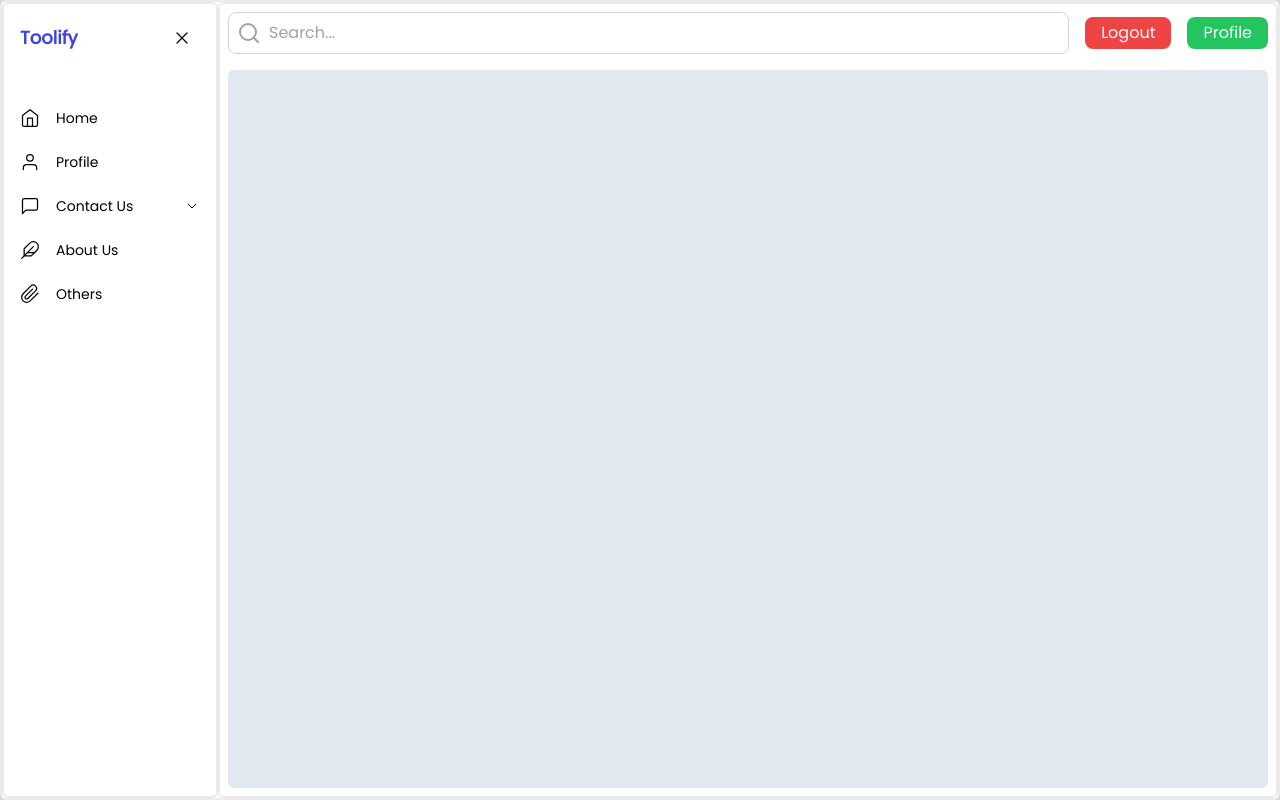
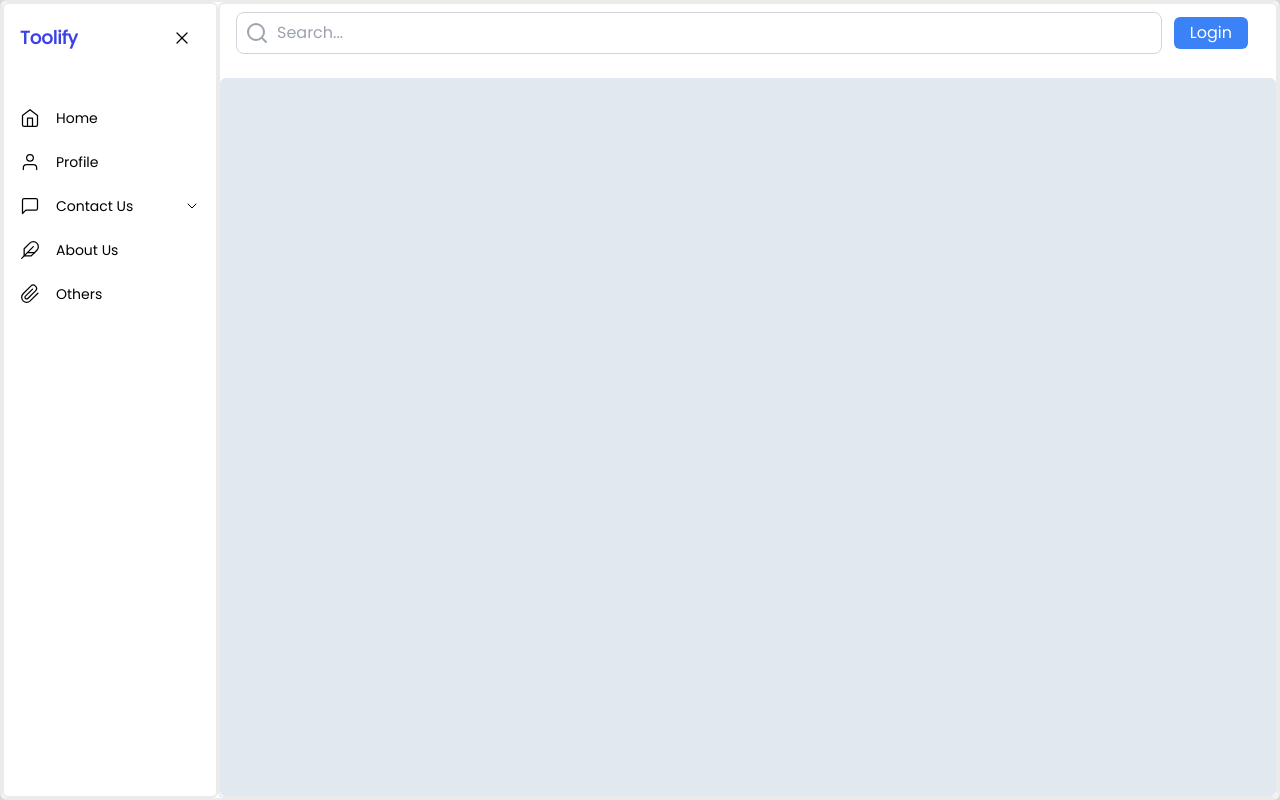
Before and after one commit to OmkarGhadge24/toolify, a React (Create React App) app in the folder frontend/: page / in a window 1280 px wide. Built offline with nearby package versions, Linux system fonts and the light colour scheme.

Commit message:
Navbar completed

```diff
--- a/frontend/package.json
+++ b/frontend/package.json
@@ -3,6 +3,7 @@
   "version": "0.1.0",
   "private": true,
   "dependencies": {
+    "@headlessui/react": "^2.2.0",
     "cra-template": "1.2.0",
     "react": "^19.0.0",
     "react-dom": "^19.0.0",
--- a/frontend/src/components/Menu.jsx
+++ b/frontend/src/components/Menu.jsx
@@ -9,35 +9,23 @@ import {
   FiFeather,
   FiPaperclip,
 } from "react-icons/fi";
+import { Link } from "react-router-dom";
 
 const Menu = ({ isOpen, setIsOpen }) => {
   const [activeDropdown, setActiveDropdown] = useState("");
 
   const navItems = [
-    { title: "Home",
-      icon: FiHome,
-      hasDropdown: false
-    },
-    {
-      title: "Profile",
-      icon: FiUser,
-      hasDropdown: false,
-    },
+    { title: "Home", icon: FiHome, hasDropdown: false, route: "/" },
+    { title: "Profile", icon: FiUser, hasDropdown: false, route: "/profile" },
     {
       title: "Contact Us",
       icon: FiMessageSquare,
       hasDropdown: true,
+      route: "/contactus",
       dropdownItems: ["Email", "LinkedIn", "GitHub"],
     },
-    { title: "About Us",
-      icon: FiFeather,
-      hasDropdown: false
-    },
-    {
-      title: "Others",
-      icon: FiPaperclip,
-      hasDropdown: false,
-    },
+    { title: "About Us", icon: FiFeather, hasDropdown: false, route: "/about" },
+    { title: "Others", icon: FiPaperclip, hasDropdown: false, route: "/others" },
   ];
 
   return (
@@ -71,6 +59,7 @@ const Menu = ({ isOpen, setIsOpen }) => {
         {navItems.map((item) => (
           <div key={item.title}>
             {/* Main Menu Item */}
+            <Link to={item.route}>
               <div
                 className="px-4 py-3 hover:bg-[#F3F5F7] cursor-pointer flex items-center justify-between"
                 onClick={() =>
@@ -101,17 +90,17 @@ const Menu = ({ isOpen, setIsOpen }) => {
                   />
                 )}
               </div>
+            </Link>
 
             {/* Dropdown Items */}
             {item.hasDropdown && isOpen && activeDropdown === item.title && (
               <div className="bg-[#f5f5f5] overflow-hidden transition-all duration-200">
                 {item.dropdownItems.map((dropdownItem) => (
-                  <div
-                    key={dropdownItem}
-                    className="px-11 py-2 hover:bg-[#f1f1f1] cursor-pointer text-sm"
-                  >
+                  <Link to={item.route} key={dropdownItem}>
+                    <div className="px-11 py-2 hover:bg-[#f1f1f1] cursor-pointer text-sm">
                       {dropdownItem}
                     </div>
+                  </Link>
                 ))}
               </div>
             )}
--- a/frontend/src/components/Navbar.jsx
+++ b/frontend/src/components/Navbar.jsx
@@ -1,91 +1,62 @@
 import React, { useState } from "react";
 import { FiSearch } from "react-icons/fi";
+import { FaUserCircle } from "react-icons/fa";
+import { Popover, PopoverButton, PopoverPanel } from "@headlessui/react";
+import { Link } from "react-router-dom";
 
 const Navbar = () => {
-  const [isLoggedIn, setIsLoggedIn] = useState(true);
+  const [isLoggedIn, setIsLoggedIn] = useState(false);
 
   const handleLoginLogout = () => {
     setIsLoggedIn(!isLoggedIn);
   };
 
   return (
-    <div className="navbar">
-      {/* Desktop Navbar */}
-      <div className="hidden md:flex md:gap-4 items-center justify-between min-w-7xl mx-auto">
+    <div className="navbar flex items-center justify-between py-2 px-4 md:pr-7 gap-3">
       <div className="flex-1 flex items-center border border-gray-300 rounded-lg px-2 text-gray-700">
-          <FiSearch size={24} className="text-[#9CA3AF]" />
+        <FiSearch size={24} className="text-[#9CA3AF] shrink-0 cursor-pointer" />
         <input
           type="text"
           placeholder="Search..."
-            className="p-2 focus:outline-none"
+          className="p-2 focus:outline-none w-full"
         />
       </div>
-        <div className="flex gap-4">
+      <div className="shrink-0">
         {!isLoggedIn ? (
-            <>
           <button
-                className="px-4 py-1 bg-blue-500 text-white rounded-lg hover:bg-blue-600"
+            className="px-4 py-1 bg-blue-500 text-md text-white rounded-md hover:bg-blue-600 transition"
             onClick={handleLoginLogout}
           >
             Login
           </button>
-              <button className="px-4 py-1 bg-gray-500 text-white rounded-lg hover:bg-gray-600">
-                Signup
-              </button>
-            </>
         ) : (
-            <>
-              <button
-                className="px-4 py-1 bg-red-500 text-white rounded-lg hover:bg-red-600"
-                onClick={handleLoginLogout}
+          <div className="w-8 h-8 md:w-10 md:h-10 rounded-full overflow-hidden flex items-center justify-center cursor-pointer">
+            <Popover className="relative">
+              <PopoverButton className="flex text-[#3B40E8] items-center justify-center text-3xl md:text-4xl">
+                <FaUserCircle />
+              </PopoverButton>
+              <PopoverPanel
+                anchor="bottom"
+                className="flex flex-col bg-[#D1D1D1] opacity-70 mt-2 items-start rounded-md shadow-md"
+              >
+                <div className="flex flex-col space-y-1 p-1 md:p-2 text-sm md:text-base">
+                  <Link
+                    to="/profile"
+                    className="hover:bg-[#B6B6B6] px-2 md:px-3 py-1 rounded-md transition-colors"
+                  >
+                    Profile
+                  </Link>
+                  <Link
+                    to="/"
+                    className="hover:bg-[#B6B6B6] px-2 md:px-3 py-1 rounded-md transition-colors"
                   >
                     Logout
-              </button>
-              <button className="px-4 py-1 bg-green-500 text-white rounded-lg hover:bg-green-600">
-                Profile
-              </button>
-            </>
+                  </Link>
+                </div>
+              </PopoverPanel>
+            </Popover>
+          </div>
         )}
-        </div>
-      </div>
-
-      {/* Mobile Navbar */}
-      <div className="flex flex-col md:hidden gap-4">
-        <div className="flex-1 flex items-center border border-gray-300 rounded-lg px-2 text-gray-700">
-          <FiSearch size={24} className="text-[#9CA3AF]" />
-          <input
-            type="text"
-            placeholder="Search..."
-            className="p-2 focus:outline-none"
-          />
-        </div>
-        <div className="flex justify-around">
-          {!isLoggedIn ? (
-            <>
-              <button
-                className="px-4 py-1 bg-blue-500 text-white rounded-lg hover:bg-blue-600"
-                onClick={handleLoginLogout}
-              >
-                Login
-              </button>
-              <button className="px-4 py-1 bg-gray-500 text-white rounded-lg hover:bg-gray-600">
-                Signup
-              </button>
-            </>
-          ) : (
-            <>
-              <button
-                className="px-4 py-1 bg-red-500 text-white rounded-lg hover:bg-red-600"
-                onClick={handleLoginLogout}
-              >
-                Logout
-              </button>
-              <button className="px-4 py-1 bg-green-500 text-white rounded-lg hover:bg-green-600">
-                Profile
-              </button>
-            </>
-          )}
-        </div>
       </div>
     </div>
   );
--- a/frontend/src/pages/Home.jsx
+++ b/frontend/src/pages/Home.jsx
@@ -8,7 +8,7 @@ const Home = () => {
     <div className="w-full flex-1 transition-all duration-300 bg-[#dadada] h-full overflow-hidden">
       <div className="bg-white w-full border-2 rounded-md border-[rgba(0,0,0,0.08)] h-full shadow-sm flex">
         <Menu isOpen={isOpen} setIsOpen={setIsOpen} />
-        <div className="w-full flex flex-col gap-4 bg-white border-2 rounded-md border-[rgba(0,0,0,0.08)] p-2">
+        <div className="w-full flex flex-col gap-4 bg-white border-2 rounded-md border-[rgba(0,0,0,0.08)]">
           <div className="w-full">
             <Navbar />
           </div>
```
Also changed, not shown: 1 other file (tests, documents, lock files or other folders). Lines whose indentation alone changed are shown as unchanged.
